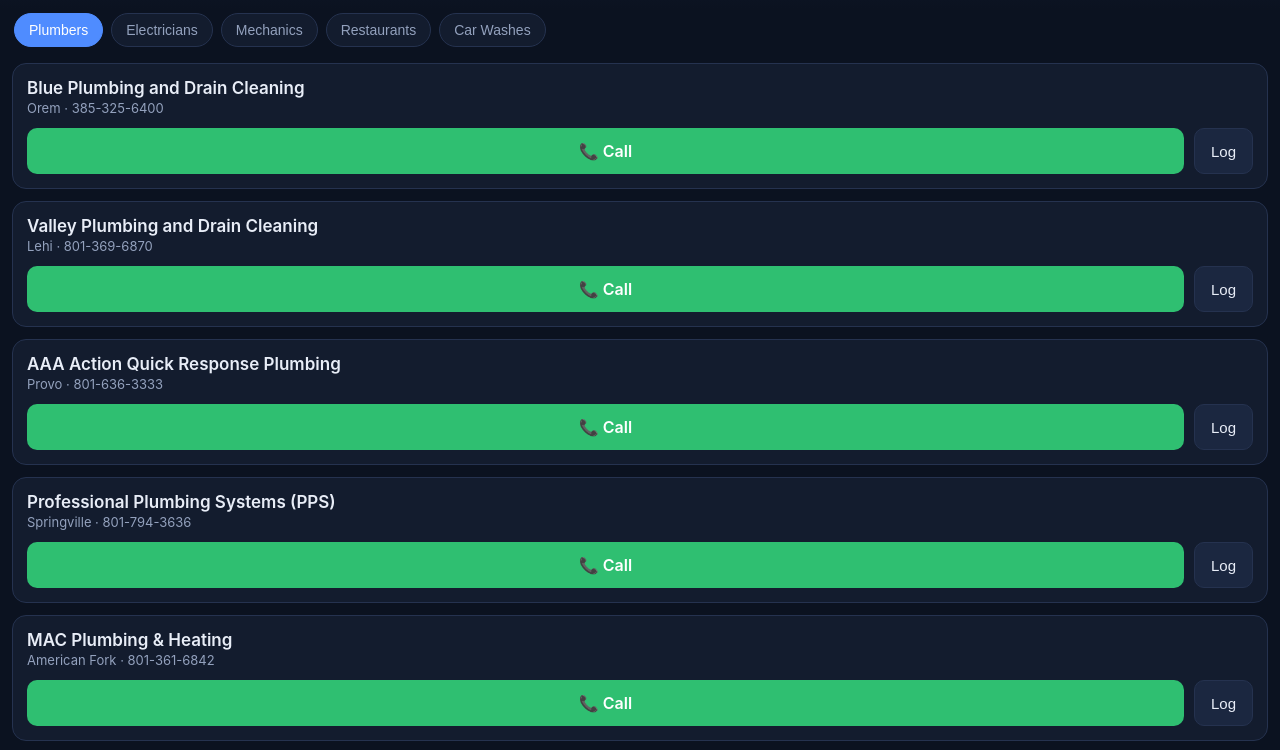
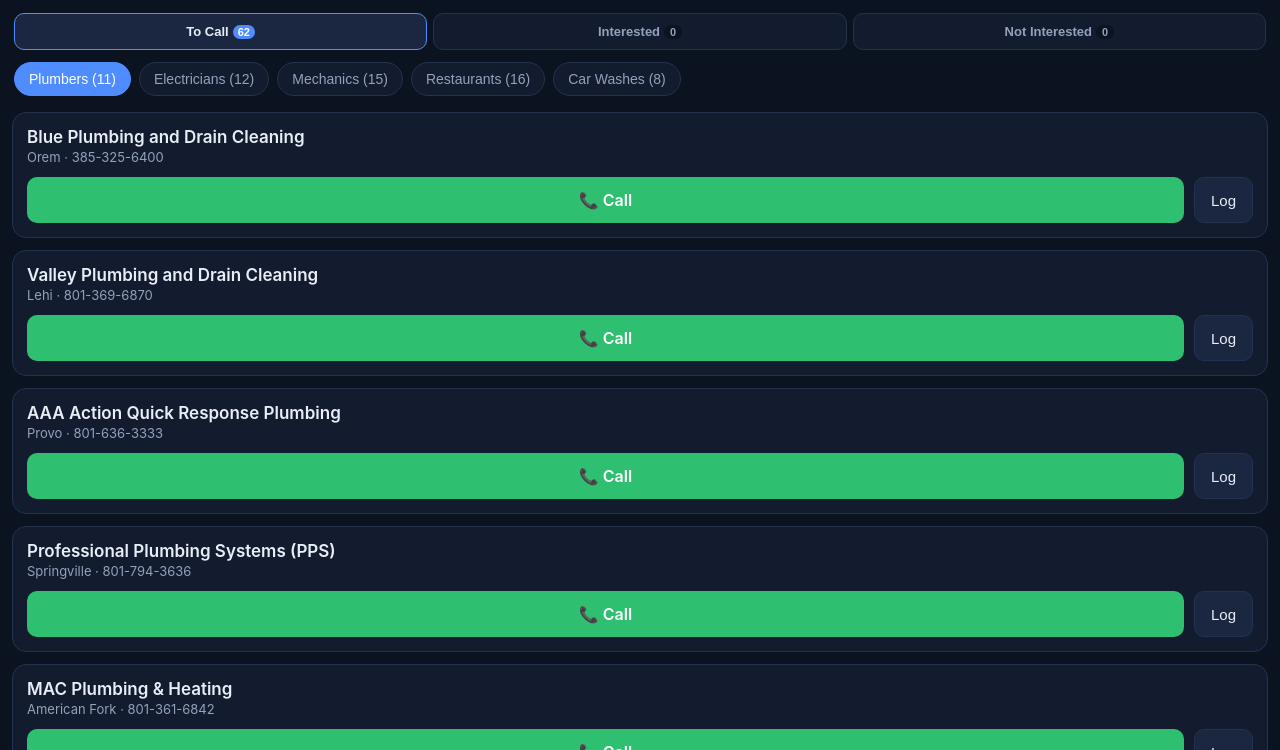
Before and after one commit to connorthilton/Onlyseans, a plain HTML site: page index.html in a window 1280 px wide. Shown: the part 61-811 px from the top of the page. Drawn offline with Linux system fonts and the light colour scheme.

Commit message:
feat: To Call / Interested / Not Interested views (v1.1.0)
Logging a decision moves a business off the call list: interested and
not-interested each get their own tab (grouped by industry, notes shown,
editable). No-answers stay in To Call for retry. Tab counts + per-industry
remaining counts added.

Co-Authored-By: Claude Opus 4.8 (1M context) <noreply@anthropic.com>

```diff
--- a/app.js
+++ b/app.js
@@ -23,7 +23,17 @@
     localStorage.setItem(STORAGE_KEY, JSON.stringify(all));
   }
 
-  // --- derived state ------------------------------------------------------
+  // --- classification -----------------------------------------------------
+  // A company lives in exactly one view based on its logged outcome:
+  //   interested === "yes"  -> "interested"     (won; off the call list)
+  //   interested === "no"   -> "notInterested"  (declined; off the call list)
+  //   anything else         -> "toCall"         (new, no-answer, undecided)
+  function viewOf(outcome) {
+    if (outcome && outcome.interested === "yes") return "interested";
+    if (outcome && outcome.interested === "no") return "notInterested";
+    return "toCall";
+  }
+
   function industries() {
     var seen = [];
     companies.forEach(function (c) {
@@ -36,33 +46,93 @@
   function securedIndustries(outcomes) {
     var set = {};
     companies.forEach(function (c) {
-      var o = outcomes[c.id];
-      if (o && o.interested === "yes") set[c.industry] = true;
+      if (viewOf(outcomes[c.id]) === "interested") set[c.industry] = true;
     });
     return set;
   }
 
-  // --- rendering ----------------------------------------------------------
-  var state = { active: null };
+  function counts(outcomes) {
+    var c = { toCall: 0, interested: 0, notInterested: 0 };
+    companies.forEach(function (co) { c[viewOf(outcomes[co.id])]++; });
+    return c;
+  }
+
+  // --- elements -----------------------------------------------------------
+  var switcherEl = document.getElementById("viewSwitcher");
   var tabsEl = document.getElementById("industryTabs");
   var listEl = document.getElementById("list");
 
+  var state = { view: "toCall", active: null };
+
+  // --- rendering ----------------------------------------------------------
   function render() {
     var outcomes = loadOutcomes();
+    renderSwitcher(counts(outcomes));
+
+    if (state.view === "toCall") {
+      tabsEl.style.display = "";
+      renderToCall(outcomes);
+    } else {
+      tabsEl.style.display = "none";
+      renderResolved(outcomes, state.view);
+    }
+  }
+
+  function renderSwitcher(c) {
+    switcherEl.querySelectorAll(".view-btn").forEach(function (btn) {
+      var v = btn.getAttribute("data-view");
+      btn.classList.toggle("active", v === state.view);
+      // Refresh the count badge without disturbing the label text node.
+      var existing = btn.querySelector(".count");
+      if (existing) existing.remove();
+      var badge = document.createElement("span");
+      badge.className = "count";
+      badge.textContent = c[v];
+      btn.appendChild(badge);
+    });
+  }
+
+  // --- "To Call" view (industry tabs) ------------------------------------
+  function renderToCall(outcomes) {
     var inds = industries();
     if (!state.active || inds.indexOf(state.active) === -1) state.active = inds[0];
     var secured = securedIndustries(outcomes);
 
-    renderTabs(inds, secured);
-    renderList(outcomes, secured);
+    renderTabs(inds, secured, outcomes);
+
+    listEl.innerHTML = "";
+
+    if (secured[state.active]) {
+      var banner = document.createElement("div");
+      banner.className = "secured-banner";
+      banner.textContent = "✓ " + state.active + " secured — you can stop calling this one.";
+      listEl.appendChild(banner);
     }
 
-  function renderTabs(inds, secured) {
+    var pending = companies.filter(function (c) {
+      return c.industry === state.active && viewOf(outcomes[c.id]) === "toCall";
+    });
+
+    if (!pending.length) {
+      listEl.appendChild(emptyState("No one left to call in " + state.active + "."));
+      return;
+    }
+
+    pending.forEach(function (c) {
+      listEl.appendChild(card(c, outcomes[c.id]));
+    });
+  }
+
+  function renderTabs(inds, secured, outcomes) {
     tabsEl.innerHTML = "";
     inds.forEach(function (ind) {
+      var remaining = companies.filter(function (c) {
+        return c.industry === ind && viewOf(outcomes[c.id]) === "toCall";
+      }).length;
+
       var b = document.createElement("button");
       b.className = "tab" + (ind === state.active ? " active" : "");
-      b.textContent = ind;
+      b.textContent = ind + " (" + remaining + ")";
       if (secured[ind]) {
         var dot = document.createElement("span");
         dot.className = "secured-dot";
@@ -76,6 +146,39 @@
     });
   }
 
+  // --- "Interested" / "Not Interested" views (grouped by industry) -------
+  function renderResolved(outcomes, view) {
+    listEl.innerHTML = "";
+
+    var matches = companies.filter(function (c) {
+      return viewOf(outcomes[c.id]) === view;
+    });
+
+    if (!matches.length) {
+      listEl.appendChild(emptyState(
+        view === "interested"
+          ? "No interested businesses logged yet."
+          : "No declines logged yet."
+      ));
+      return;
+    }
+
+    industries().forEach(function (ind) {
+      var inGroup = matches.filter(function (c) { return c.industry === ind; });
+      if (!inGroup.length) return;
+
+      var h = document.createElement("p");
+      h.className = "group-header";
+      h.textContent = ind;
+      listEl.appendChild(h);
+
+      inGroup.forEach(function (c) {
+        listEl.appendChild(card(c, outcomes[c.id]));
+      });
+    });
+  }
+
+  // --- shared card --------------------------------------------------------
   function statusOf(o) {
     if (!o) return null;
     if (o.interested === "yes") return { cls: "interested", label: "Interested" };
@@ -85,47 +188,33 @@
     return null;
   }
 
-  function renderList(outcomes, secured) {
-    listEl.innerHTML = "";
-
-    if (secured[state.active]) {
-      var banner = document.createElement("div");
-      banner.className = "secured-banner";
-      banner.textContent = "✓ " + state.active + " secured — you can stop calling this one.";
-      listEl.appendChild(banner);
-    }
-
-    companies
-      .filter(function (c) { return c.industry === state.active; })
-      .forEach(function (c) {
-        var o = outcomes[c.id];
-        var st = statusOf(o);
-
-        var card = document.createElement("div");
-        card.className = "card" + (o ? " done" : "");
+  function card(c, o) {
+    var el = document.createElement("div");
+    el.className = "card" + (o ? " done" : "");
 
     var name = document.createElement("p");
     name.className = "name";
     name.textContent = c.name;
-        card.appendChild(name);
+    el.appendChild(name);
 
     var meta = document.createElement("p");
     meta.className = "meta";
     meta.textContent = [c.city, c.phone].filter(Boolean).join(" · ");
-        card.appendChild(meta);
+    el.appendChild(meta);
 
+    var st = statusOf(o);
     if (st) {
       var pill = document.createElement("span");
       pill.className = "status-pill " + st.cls;
       pill.textContent = st.label;
-          card.appendChild(pill);
+      el.appendChild(pill);
     }
 
     if (o && o.note) {
       var noteEl = document.createElement("p");
       noteEl.className = "note-shown";
       noteEl.textContent = "“" + o.note + "”";
-          card.appendChild(noteEl);
+      el.appendChild(noteEl);
     }
 
     var actions = document.createElement("div");
@@ -143,14 +232,28 @@
 
     var log = document.createElement("button");
     log.className = "log-btn";
-        log.textContent = "Log";
+    log.textContent = o ? "Edit" : "Log";
     log.addEventListener("click", function () { openSheet(c); });
     actions.appendChild(log);
 
-        card.appendChild(actions);
-        listEl.appendChild(card);
+    el.appendChild(actions);
+    return el;
+  }
+
+  function emptyState(msg) {
+    var el = document.createElement("p");
+    el.className = "empty-state";
+    el.textContent = msg;
+    return el;
+  }
+
+  // --- view switcher events ----------------------------------------------
+  switcherEl.querySelectorAll(".view-btn").forEach(function (btn) {
+    btn.addEventListener("click", function () {
+      state.view = btn.getAttribute("data-view");
+      render();
     });
-  }
+  });
 
   // --- outcome sheet ------------------------------------------------------
   var backdrop = document.getElementById("sheetBackdrop");
@@ -186,7 +289,6 @@
   function setActive(selector, key) {
     document.querySelectorAll(selector).forEach(function (btn) {
       var val = btn.getAttribute("data-" + key);
-      btn.classList.toggle("active-choice", draft[key] === val);
       btn.style.outline = draft[key] === val ? "3px solid rgba(255,255,255,0.5)" : "none";
     });
   }
--- a/index.html
+++ b/index.html
@@ -5,13 +5,19 @@
   <meta name="viewport" content="width=device-width, initial-scale=1.0, viewport-fit=cover" />
   <meta name="theme-color" content="#0b1220" />
   <title>Outreach Dialer</title>
-  <link rel="stylesheet" href="styles.css?v=1.0.2" />
+  <link rel="stylesheet" href="styles.css?v=1.1.0" />
 </head>
 <body>
   <header class="app-header">
     <h1>Outreach Dialer</h1>
-    <p class="subtitle">Utah County &middot; one client per industry <span class="version">v1.0.2</span></p>
+    <p class="subtitle">Utah County &middot; one client per industry <span class="version">v1.1.0</span></p>
   </header>
+
+  <nav class="view-switcher" id="viewSwitcher">
+    <button class="view-btn active" data-view="toCall">To Call</button>
+    <button class="view-btn" data-view="interested">Interested</button>
+    <button class="view-btn" data-view="notInterested">Not Interested</button>
+  </nav>
 
   <nav class="industry-tabs" id="industryTabs"></nav>
 
@@ -52,7 +58,7 @@
     </div>
   </div>
 
-  <script src="data.js?v=1.0.2"></script>
-  <script src="app.js?v=1.0.2"></script>
+  <script src="data.js?v=1.1.0"></script>
+  <script src="app.js?v=1.1.0"></script>
 </body>
 </html>
--- a/styles.css
+++ b/styles.css
@@ -32,6 +32,55 @@ html, body {
 .app-header h1 { margin: 0; font-size: 22px; letter-spacing: -0.3px; }
 .subtitle { margin: 2px 0 0; color: var(--muted); font-size: 13px; }
 .version { color: var(--accent); font-weight: 600; margin-left: 4px; }
+
+.view-switcher {
+  display: flex;
+  gap: 6px;
+  padding: 4px 14px 8px;
+  position: sticky;
+  top: 0;
+  background: var(--bg);
+  z-index: 5;
+}
+.view-btn {
+  flex: 1;
+  padding: 10px 6px;
+  border-radius: 10px;
+  border: 1px solid var(--border);
+  background: var(--surface);
+  color: var(--muted);
+  font-size: 13px;
+  font-weight: 600;
+  cursor: pointer;
+  white-space: nowrap;
+}
+.view-btn.active { background: var(--surface-2); color: var(--text); border-color: var(--accent); }
+.view-btn .count {
+  display: inline-block;
+  min-width: 18px;
+  margin-left: 4px;
+  padding: 1px 5px;
+  border-radius: 999px;
+  background: var(--bg);
+  color: var(--muted);
+  font-size: 11px;
+}
+.view-btn.active .count { background: var(--accent); color: #fff; }
+
+.group-header {
+  color: var(--muted);
+  font-size: 12px;
+  font-weight: 700;
+  text-transform: uppercase;
+  letter-spacing: 0.5px;
+  margin: 16px 4px 8px;
+}
+.empty-state {
+  text-align: center;
+  color: var(--muted);
+  font-size: 14px;
+  padding: 48px 20px;
+}
 
 .industry-tabs {
   display: flex;
```
Lines whose indentation alone changed are shown as unchanged.
